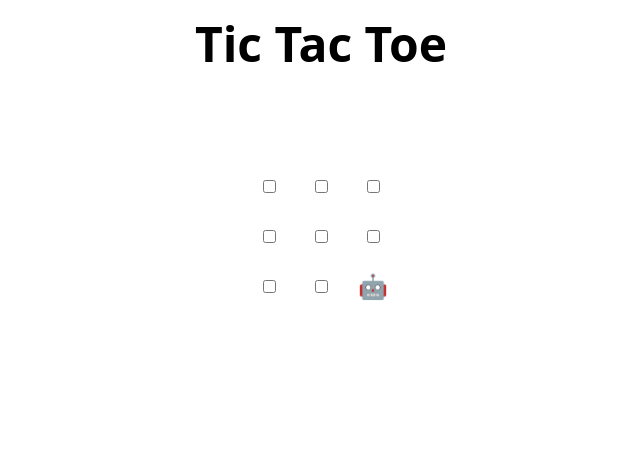
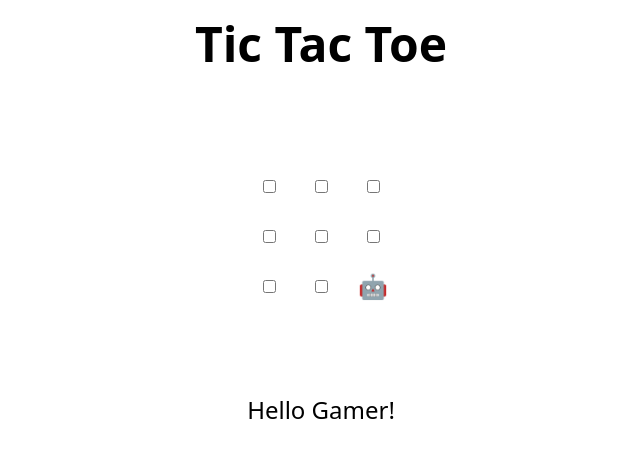
Before and after one commit to Chrisstinaa7/MLSATask1, a plain HTML site: page index.html in a window 1280 px wide. Shown: the whole page, without its empty margins (319-959 px from the left). Drawn offline with Linux system fonts and the light colour scheme.

Commit message:
Update index.html
Christina Peace MLSA alpha

```diff
--- a/index.html
+++ b/index.html
@@ -47,6 +47,7 @@
   </tr>
 </table>
 
+<p>Hello Gamer!<p>
 <h2 hidden>Game over, refresh to play again 🧑‍💻 🤖!</h2>
 
 <script>
```
